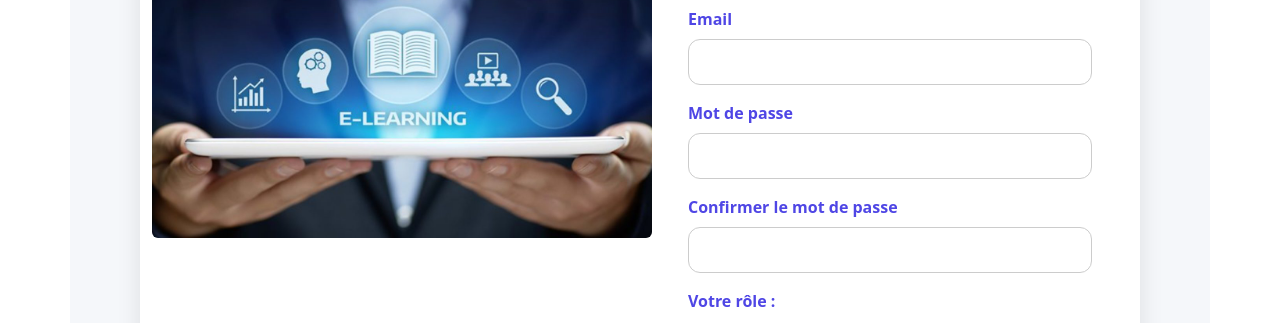
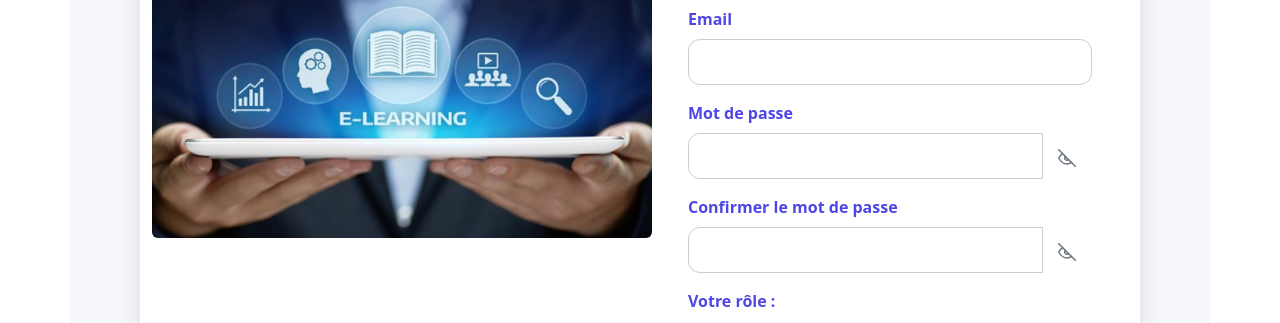
Before and after one commit to khawla-khalfallah/frontend, a React (Create React App) app: page /register in a window 1280 px wide. Shown: the part 419-742 px from the top of the page. Built offline with nearby package versions, Linux system fonts and the light colour scheme.

Commit message:
Ajout des nouvelles fonctionnalités / corrections

```diff
--- a/src/pages/acceuil/Login.js
+++ b/src/pages/acceuil/Login.js
@@ -10,6 +10,7 @@ import './Login.css';
 function Login() {
   const navigate = useNavigate();
   const [formData, setFormData] = useState({ email: "", password: "" });
+  const [showPassword, setShowPassword] = useState(false);
 
   const handleChange = (e) => {
     setFormData({ ...formData, [e.target.name]: e.target.value });
@@ -66,6 +67,7 @@ function Login() {
     }
   };
 
+  const toggleShowPassword = () => setShowPassword(s => !s);
 
   return (
     <LayoutPublic>
@@ -87,10 +89,49 @@ function Login() {
               <input type="email" className="form-control" name="email" onChange={handleChange} required />
             </div>
 
+            {/* <div className="mb-3 text-start">
+              <label className="form-label">Mot de passe</label>
+              <input type="password" className="form-control" name="password" onChange={handleChange} required />
+            </div> */}
+            {/* Champ mot de passe avec toggle */}
             <div className="mb-3 text-start">
               <label className="form-label">Mot de passe</label>
-              <input type="password" className="form-control" name="password" onChange={handleChange} required />
+              <div className="input-group">
+                <input
+                  type={showPassword ? "text" : "password"}
+                  className="form-control"
+                  name="password"
+                  value={formData.password}
+                  onChange={handleChange}
+                  aria-label="Mot de passe"
+                  required
+                />
+                <button
+                  type="button"
+                  className="btn btn-outline-secondary"
+                  onClick={toggleShowPassword}
+                  aria-label={showPassword ? "Masquer le mot de passe" : "Afficher le mot de passe"}
+                  title={showPassword ? "Masquer" : "Afficher"}
+                >
+                  {/* Icônes SVG (œil / œil barré) */}
+                  {showPassword ? (
+                    // eye (afficher)
+                    <svg xmlns="http://www.w3.org/2000/svg" width="18" height="18" viewBox="0 0 24 24" fill="none" stroke="currentColor" strokeWidth="2" strokeLinecap="round" strokeLinejoin="round" aria-hidden="true">
+                      <path d="M1 12s4-8 11-8 11 8 11 8-4 8-11 8S1 12 1 12z"></path>
+                      <circle cx="12" cy="12" r="3"></circle>
+                    </svg>
+                  ) : (
+                    // eye slash (masquer)
+                    <svg xmlns="http://www.w3.org/2000/svg" width="18" height="18" viewBox="0 0 24 24" fill="none" stroke="currentColor" strokeWidth="2" strokeLinecap="round" strokeLinejoin="round" aria-hidden="true">
+                      <path d="M17.94 17.94A10.94 10.94 0 0 1 12 20c-7 0-11-8-11-8a18.36 18.36 0 0 1 5.06-5.94"></path>
+                      <path d="M1 1l22 22"></path>
+                      <path d="M9.88 9.88A3 3 0 0 0 14.12 14.12"></path>
+                    </svg>
+                  )}
+                </button>
               </div>
+            </div>
+
 
             {/* Boutons de connexion directs */}
             <div className="text-center">
--- a/src/pages/acceuil/Register.js
+++ b/src/pages/acceuil/Register.js
@@ -25,6 +25,8 @@ function Register() {
 
   const [message, setMessage] = useState("");
   const [errorMessage, setErrorMessage] = useState("");
+  const [showPassword, setShowPassword] = useState(false);
+  const [showConfirmPassword, setShowConfirmPassword] = useState(false);
 
   // Gestion des inputs
   const handleChange = (e) => {
@@ -130,150 +132,18 @@ function Register() {
       }
     }
   };
+  const toggleShowPassword = () => setShowPassword(!showPassword);
+  const toggleShowConfirmPassword = () => setShowConfirmPassword(!showConfirmPassword);
 
   return (
-//    <LayoutPublic>
-//       {/* Formulaire */}
-//       <div className="container d-flex align-items-center justify-content-center vh-100">
-//         <div className="row shadow-lg p-4 rounded bg-light register-container">
-//           <div className="col-md-6 d-none d-md-flex align-items-center">
-//             <img src="/images/about.jpg" alt="Inscription DreamLearn" className="img-fluid rounded" />
-//           </div>
 
-//           <div className="col-md-6 p-4">
-//             <h1 className="text-primary fw-bold text-center">DreamLearn</h1>
-//             <p className="text-muted text-center">Inscrivez-vous et commencez à apprendre</p>
-//             {message && <div className="alert alert-success">{message}</div>}
-//             {errorMessage && <div className="alert alert-danger">{errorMessage}</div>}
-
-//             <form onSubmit={handleSubmit}>
-//               <div className="mb-3">
-//                 <label className="form-label">Prénom</label>
-//                 <input
-//                   type="text"
-//                   className="form-control"
-//                   name="prenom"
-//                   onChange={handleChange}
-//                   required
-//                   pattern="^[a-zA-ZÀ-ÿ\s]+$"
-//                   title="Seulement des lettres et espaces"
-//                 />
-//               </div>
-//               <div className="mb-3">
-//                 <label className="form-label">Nom</label>
-//                 <input
-//                   type="text"
-//                   className="form-control"
-//                   name="nom"
-//                   onChange={handleChange}
-//                   required
-//                   pattern="^[a-zA-ZÀ-ÿ\s]+$"
-//                   title="Seulement des lettres et espaces"
-//                 />
-//               </div>
-//               <div className="mb-3">
-//                 <label className="form-label">Email</label>
-//                 <input
-//                   type="email"
-//                   className="form-control"
-//                   name="email"
-//                   onChange={handleChange}
-//                   required
-//                   pattern="^[\w\.-]+@([\w-]+\.)+[a-zA-Z]{2,}$"
-//                   title="Veuillez entrer une adresse email valide"
-//                 />
-//               </div>
-//               <div className="mb-3">
-//                 <label className="form-label">Mot de passe</label>
-//                 <input
-//                   type="password"
-//                   className="form-control"
-//                   name="password"
-//                   onChange={handleChange}
-//                   required
-//                   pattern="^(?=.*[a-z])(?=.*[A-Z])(?=.*\d)(?=.*[@$!%*?&]).{8,}$"
-//                   title="Min 8 caractères avec majuscule, minuscule, chiffre et caractère spécial"
-//                 />
-//               </div>
-//               <div className="mb-3">
-//                 <label className="form-label">Confirmer le mot de passe</label>
-//                 <input
-//                   type="password"
-//                   className="form-control"
-//                   name="password_confirmation"
-//                   onChange={handleChange}
-//                   required
-//                   pattern="^(?=.*[a-z])(?=.*[A-Z])(?=.*\d)(?=.*[@$!%*?&]).{8,}$"
-//                   title="Doit correspondre au mot de passe"
-//                 />
-//               </div>
-
-//               {/* Sélection rôle */}
-//               <div className="mb-3">
-//                 <label className="form-label">Votre rôle :</label><br />
-//                 <div className="form-check form-check-inline">
-//                   <input className="form-check-input" type="radio" name="role" value="apprenant" onChange={handleChange} />
-//                   <label className="form-check-label">Apprenant</label>
-//                 </div>
-//                 <div className="form-check form-check-inline">
-//                   <input className="form-check-input" type="radio" name="role" value="formateur" onChange={handleChange} />
-//                   <label className="form-check-label">Formateur</label>
-//                 </div>
-//                 <div className="form-check form-check-inline">
-//                   <input className="form-check-input" type="radio" name="role" value="recruteur" onChange={handleChange} />
-//                   <label className="form-check-label">Recruteur</label>
-//                 </div>
-//               </div>
-
-//               {formData.role === "apprenant" && (
-//                 <div className="mb-3">
-//                   <label className="form-label">Niveau d'étude</label>
-//                   <input type="text" className="form-control" name="niveau_etude" onChange={handleChange} required />
-//                 </div>
-//               )}
-
-//               {formData.role === "formateur" && (
-//                 <>
-//                   <div className="mb-3">
-//                     <label className="form-label">Spécialité</label>
-//                     <input type="text" className="form-control" name="specialite" onChange={handleChange} required />
-//                   </div>
-//                   <div className="mb-3">
-//                     <label className="form-label">Biographie</label>
-//                     <textarea className="form-control" name="bio" rows="3" onChange={handleChange} required></textarea>
-//                   </div>
-//                   <div className="mb-3 text-start">
-//                     <label className="form-label">CV (PDF/DOC)</label>
-//                     <input type="file" className="form-control" name="cv" accept=".pdf,.doc,.docx"
-//                       onChange={(e) => setFormData({ ...formData, cv: e.target.files[0] })} />
-//                   </div>
-//                 </>
-//               )}
-
-//               {formData.role === "recruteur" && (
-//                 <div className="mb-3">
-//                   <label className="form-label">Entreprise</label>
-//                   <input type="text" className="form-control" name="entreprise" onChange={handleChange} required />
-//                 </div>
-//               )}
-
-//               <button type="submit" className="btn btn-primary w-100">S'inscrire</button>
-
-//               <p className="mt-3 text-center">
-//                 Déjà un compte ? <Link to="/login" className="text-primary">Connectez-vous</Link>
-//               </p>
-//             </form>
-//           </div>
-//         </div>
-//       </div>
-// </LayoutPublic>
     <LayoutPublic>
       <div className="container d-flex align-items-center justify-content-center min-vh-100">
         <div className="register-wrapper row">
 
           {/* ✅ Image à gauche */}
           <div className="col-md-6 d-none d-md-flex align-items-center">
-            <img src={ElearningImage} alt="DreamLearn Login" className="img-fluid rounded" style={{ maxWidth: '105%', height:'auto' }} />
+            <img src={ElearningImage} alt="DreamLearn Login" className="img-fluid rounded" style={{ maxWidth: '105%', height: 'auto' }} />
           </div>
 
           {/* ✅ Formulaire */}
@@ -330,7 +200,7 @@ function Register() {
               </div>
 
               {/* Mot de passe */}
-              <div className="mb-3">
+              {/* <div className="mb-3">
                 <label className="form-label">Mot de passe</label>
                 <input
                   type="password"
@@ -341,21 +211,93 @@ function Register() {
                   pattern="^(?=.*[a-z])(?=.*[A-Z])(?=.*\d)(?=.*[@$!%*?&]).{8,}$"
                   title="Min 8 caractères avec majuscule, minuscule, chiffre et caractère spécial"
                 />
+              </div> */}
+              <div className="mb-3 text-start">
+                <label className="form-label">Mot de passe</label>
+                <div className="input-group">
+                  <input
+                    type={showPassword ? "text" : "password"}
+                    className="form-control"
+                    name="password"
+                    value={formData.password || ""}
+                    onChange={handleChange}
+                    required
+                    pattern="^(?=.*[a-z])(?=.*[A-Z])(?=.*\d)(?=.*[@$!%*?&]).{8,}$"
+                    title="Min 8 caractères avec majuscule, minuscule, chiffre et caractère spécial"
+                  />
+                  <button
+                    type="button"
+                    className="btn btn-outline-secondary"
+                    onClick={toggleShowPassword}
+                    aria-label={showPassword ? "Masquer le mot de passe" : "Afficher le mot de passe"}
+                    title={showPassword ? "Masquer" : "Afficher"}
+                  >
+                    {showPassword ? (
+                      // œil (afficher)
+                      <svg xmlns="http://www.w3.org/2000/svg" width="18" height="18"
+                        viewBox="0 0 24 24" fill="none" stroke="currentColor"
+                        strokeWidth="2" strokeLinecap="round" strokeLinejoin="round">
+                        <path d="M1 12s4-8 11-8 11 8 11 8-4 8-11 8S1 12 1 12z"></path>
+                        <circle cx="12" cy="12" r="3"></circle>
+                      </svg>
+                    ) : (
+                      // œil barré (masquer)
+                      <svg xmlns="http://www.w3.org/2000/svg" width="18" height="18"
+                        viewBox="0 0 24 24" fill="none" stroke="currentColor"
+                        strokeWidth="2" strokeLinecap="round" strokeLinejoin="round">
+                        <path d="M17.94 17.94A10.94 10.94 0 0 1 12 20c-7 0-11-8-11-8a18.36 18.36 0 0 1 5.06-5.94"></path>
+                        <path d="M1 1l22 22"></path>
+                        <path d="M9.88 9.88A3 3 0 0 0 14.12 14.12"></path>
+                      </svg>
+                    )}
+                  </button>
+                </div>
               </div>
 
+
               {/* Confirmation */}
-              <div className="mb-3">
+              <div className="mb-3 text-start">
                 <label className="form-label">Confirmer le mot de passe</label>
+                <div className="input-group">
                   <input
-                  type="password"
+                    type={showConfirmPassword ? "text" : "password"}
                     className="form-control"
                     name="password_confirmation"
+                    value={formData.password_confirmation || ""}
                     onChange={handleChange}
                     required
                     pattern="^(?=.*[a-z])(?=.*[A-Z])(?=.*\d)(?=.*[@$!%*?&]).{8,}$"
                     title="Doit correspondre au mot de passe"
                   />
+                  <button
+                    type="button"
+                    className="btn btn-outline-secondary"
+                    onClick={toggleShowConfirmPassword}
+                    aria-label={showConfirmPassword ? "Masquer le mot de passe" : "Afficher le mot de passe"}
+                    title={showConfirmPassword ? "Masquer" : "Afficher"}
+                  >
+                    {showConfirmPassword ? (
+                      // œil (afficher)
+                      <svg xmlns="http://www.w3.org/2000/svg" width="18" height="18"
+                        viewBox="0 0 24 24" fill="none" stroke="currentColor"
+                        strokeWidth="2" strokeLinecap="round" strokeLinejoin="round">
+                        <path d="M1 12s4-8 11-8 11 8 11 8-4 8-11 8S1 12 1 12z"></path>
+                        <circle cx="12" cy="12" r="3"></circle>
+                      </svg>
+                    ) : (
+                      // œil barré (masquer)
+                      <svg xmlns="http://www.w3.org/2000/svg" width="18" height="18"
+                        viewBox="0 0 24 24" fill="none" stroke="currentColor"
+                        strokeWidth="2" strokeLinecap="round" strokeLinejoin="round">
+                        <path d="M17.94 17.94A10.94 10.94 0 0 1 12 20c-7 0-11-8-11-8a18.36 18.36 0 0 1 5.06-5.94"></path>
+                        <path d="M1 1l22 22"></path>
+                        <path d="M9.88 9.88A3 3 0 0 0 14.12 14.12"></path>
+                      </svg>
+                    )}
+                  </button>
                 </div>
+              </div>
+
 
               {/* Rôle */}
               <div className="mb-3">
```
Lines whose indentation alone changed are shown as unchanged.
